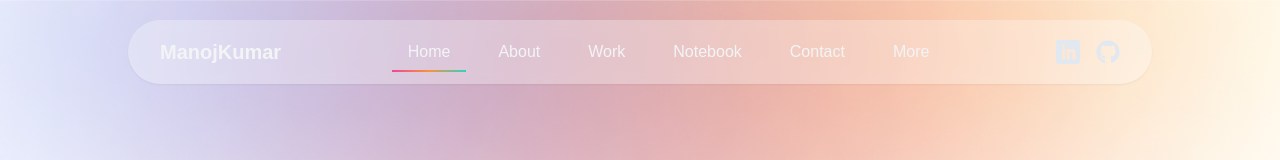
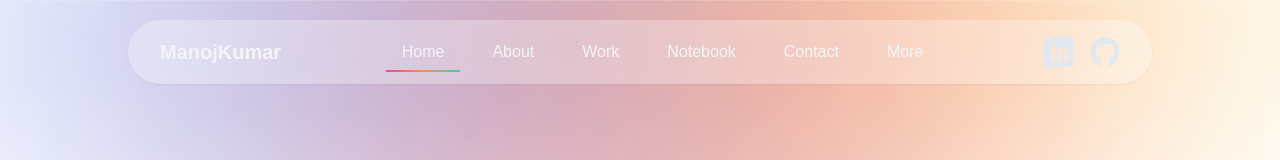
Before and after one commit to manojmksmanu/MyPortfolio, a Next.js app: page / in a window 1280 px wide. Shown: the top 160 px of the page. Built offline with nearby package versions, Linux system fonts and the light colour scheme.

Commit message:
add creativity in navbar icons

```diff
--- a/src/components/Navbar.js
+++ b/src/components/Navbar.js
@@ -1,16 +1,19 @@
 "use client";
 import Link from "next/link";
 import { usePathname } from "next/navigation";
-import { useState } from "react";
+import { useState, useRef } from "react";
 import { motion, AnimatePresence } from "framer-motion";
 import { ImLinkedin } from "react-icons/im";
 import { FaGithub } from "react-icons/fa6";
 
 export default function Navbar() {
   const [isMenuOpen, setIsMenuOpen] = useState(false);
-  const pathname = usePathname(); // Get the current route
+  const pathname = usePathname();
 
-  // Define the links
+
+  const linkedinRef = useRef(null);
+  const githubRef = useRef(null);
+
   const links = [
     { href: "/", label: "Home" },
     { href: "/about", label: "About" },
@@ -22,10 +25,10 @@ export default function Navbar() {
 
   return (
     <div className="relative z-50 w-full flex justify-center pt-5">
-      {/* Navbar */}
+
       <nav
         className={`fixed z-50 backdrop-blur-sm bg-white/30 shadow-sm w-[90%] md:w-[80%] ${
-          isMenuOpen ? "rounded-2xl" : "rounded-full" // Dynamic border radius
+          isMenuOpen ? "rounded-2xl" : "rounded-full"
         } overflow-hidden transition-all duration-300`}
       >
         <div className="max-w-7xl mx-auto px-4 sm:px-6 lg:px-8 relative z-10">
@@ -63,10 +66,30 @@ export default function Navbar() {
               ))}
             </div>
 
-            {/* Right Section (Desktop) */}
-            <div className="hidden md:flex items-center space-x-4">
-              <ImLinkedin className="text-2xl text-slate-200" />
-              <FaGithub className="text-2xl text-slate-200" />
+            <div className="hidden md:flex items-center space-x-4 relative">
+              <motion.div
+                ref={linkedinRef}
+                drag
+                dragConstraints={{ top: 0, left: 0, right: 0, bottom: 0 }}
+                dragElastic={0.6}
+                whileHover={{ scale: 1.2, rotate: 10 }}
+                whileTap={{ scale: 0.9 }}
+                className="cursor-pointer"
+              >
+                <ImLinkedin className="text-3xl text-slate-200" />
+              </motion.div>
+
+              <motion.div
+                ref={githubRef}
+                drag
+                dragConstraints={{ top: 0, left: 0, right: 0, bottom: 0 }}
+                dragElastic={0.7}
+                whileHover={{ scale: 1.1, rotate: -10 }}
+                whileTap={{ scale: 0.9 }}
+                className="cursor-pointer"
+              >
+                <FaGithub className="text-3xl text-slate-200" />
+              </motion.div>
             </div>
 
             {/* Mobile Menu Button */}
@@ -117,8 +140,41 @@ export default function Navbar() {
                   </Link>
                 ))}
                 <div className="mt-4 px-4 flex space-x-4">
-                  <ImLinkedin className="text-2xl text-slate-200" />
-                  <FaGithub className="text-2xl text-slate-200" />
+                  {/* Draggable LinkedIn Icon (Mobile) */}
+                  <motion.div
+                    drag
+                    dragConstraints={{
+                      top: 0,
+                      left: 0,
+                      right: 0,
+                      bottom: 0,
+                    }}
+                    dragElastic={0.8} // Reduced elasticity for smoother dragging
+                    dragTransition={{ bounceStiffness: 600, bounceDamping: 20 }} // Smoother transition
+                    whileDrag={{ scale: 1.05 }} // Slight scale-up while dragging
+                    whileHover={{ scale: 1.2, rotate: 15 }}
+                    whileTap={{ scale: 0.1 }}
+                    className="cursor-pointer"
+                  >
+                    <ImLinkedin className="text-4xl text-slate-200" />
+                  </motion.div>
+
+                  {/* Draggable GitHub Icon (Mobile) */}
+                  <motion.div
+                    drag
+                    dragConstraints={{
+                      top: -50,
+                      left: -50,
+                      right: 50,
+                      bottom: 50,
+                    }}
+                    dragElastic={0.7}
+                    whileHover={{ scale: 1.2, rotate: -15 }}
+                    whileTap={{ scale: 0.9 }}
+                    className="cursor-pointer"
+                  >
+                    <FaGithub className="text-2xl text-slate-200" />
+                  </motion.div>
                 </div>
               </motion.div>
             )}
```
